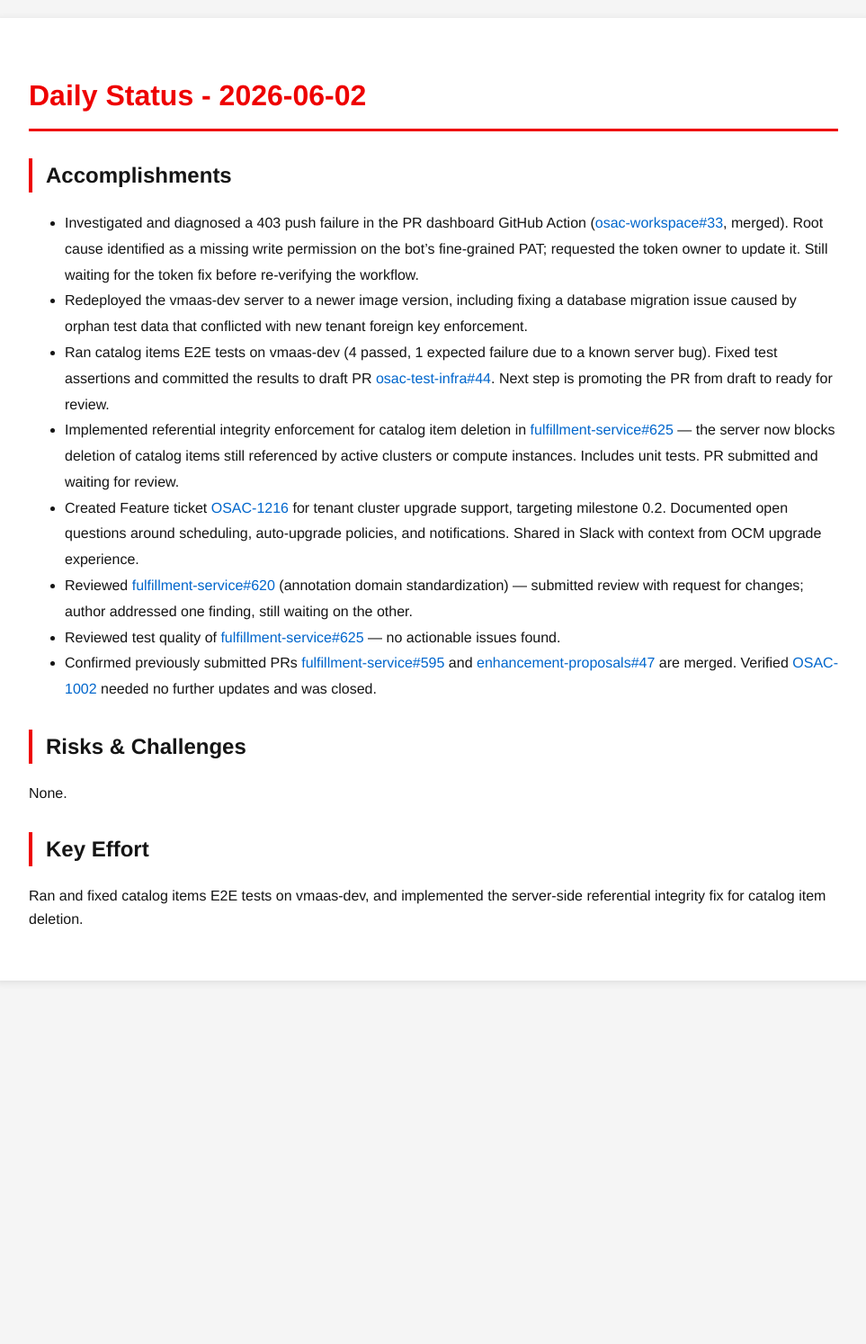
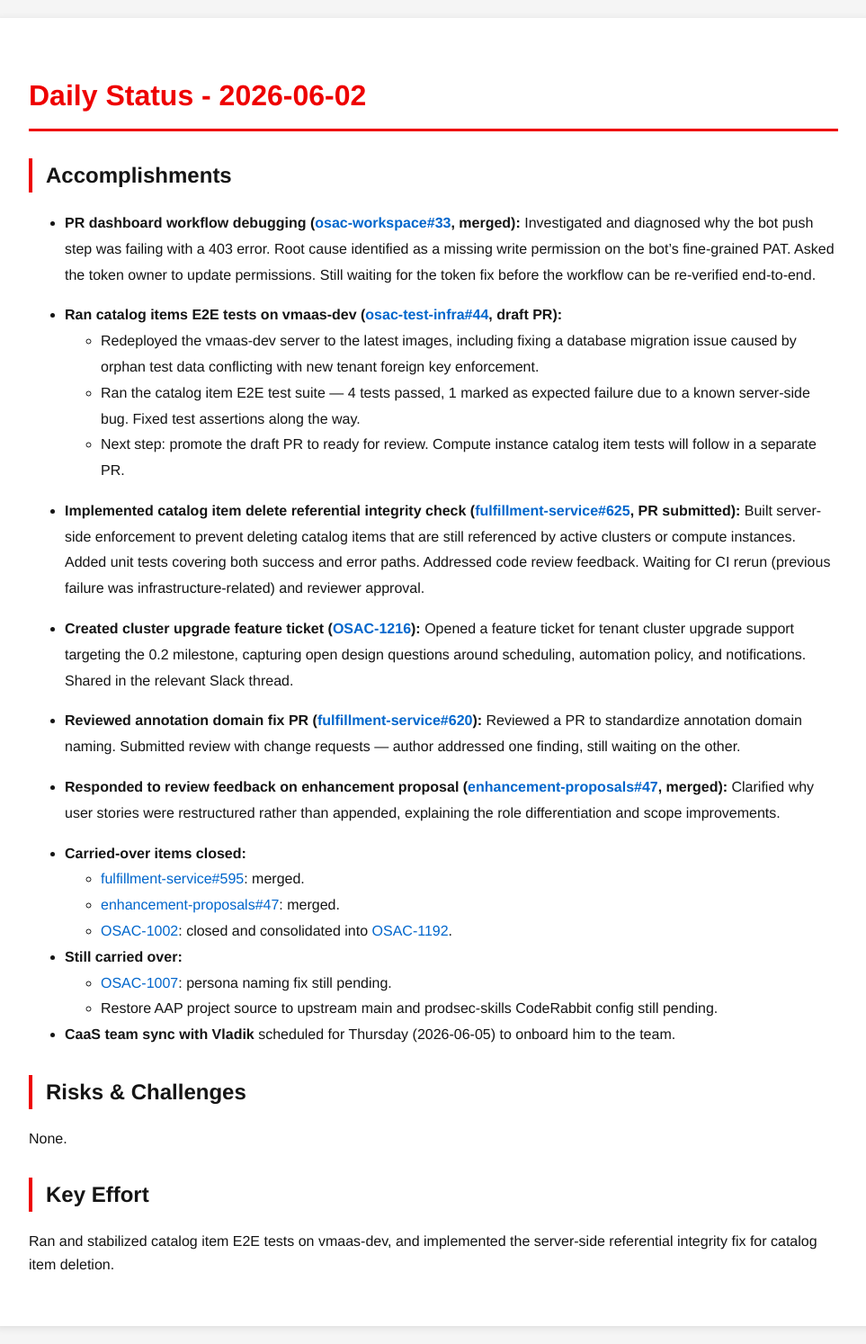
Before and after one commit to tzvatot/daily-status, a Jekyll site: the page built from 2026-06-02.md, in a window 1280 px wide. Shown: the whole page at 90% size, without its empty margins (158-1121 px from the left). Built offline with Jekyll 4.4.1, drawn with Linux system fonts in a browser that asks for light colours; before the commit the page ends 1110 px from its top, so only the background shows below that.

Commit message:
Daily status update - 2026-06-02

```diff
--- a/2026-06-02.md
+++ b/2026-06-02.md
@@ -7,17 +7,37 @@ date: 2026-06-02
 # Daily Status - 2026-06-02
 
 ## Accomplishments
-- Investigated and diagnosed a 403 push failure in the PR dashboard GitHub Action ([osac-workspace#33](https://github.com/osac-project/osac-workspace/pull/33), merged). Root cause identified as a missing write permission on the bot's fine-grained PAT; requested the token owner to update it. Still waiting for the token fix before re-verifying the workflow.
-- Redeployed the vmaas-dev server to a newer image version, including fixing a database migration issue caused by orphan test data that conflicted with new tenant foreign key enforcement.
-- Ran catalog items E2E tests on vmaas-dev (4 passed, 1 expected failure due to a known server bug). Fixed test assertions and committed the results to draft PR [osac-test-infra#44](https://github.com/osac-project/osac-test-infra/pull/44). Next step is promoting the PR from draft to ready for review.
-- Implemented referential integrity enforcement for catalog item deletion in [fulfillment-service#625](https://github.com/osac-project/fulfillment-service/pull/625) — the server now blocks deletion of catalog items still referenced by active clusters or compute instances. Includes unit tests. PR submitted and waiting for review.
-- Created Feature ticket [OSAC-1216](https://redhat.atlassian.net/browse/OSAC-1216) for tenant cluster upgrade support, targeting milestone 0.2. Documented open questions around scheduling, auto-upgrade policies, and notifications. Shared in Slack with context from OCM upgrade experience.
-- Reviewed [fulfillment-service#620](https://github.com/osac-project/fulfillment-service/pull/620) (annotation domain standardization) — submitted review with request for changes; author addressed one finding, still waiting on the other.
-- Reviewed test quality of [fulfillment-service#625](https://github.com/osac-project/fulfillment-service/pull/625) — no actionable issues found.
-- Confirmed previously submitted PRs [fulfillment-service#595](https://github.com/osac-project/fulfillment-service/pull/595) and [enhancement-proposals#47](https://github.com/osac-project/enhancement-proposals/pull/47) are merged. Verified [OSAC-1002](https://redhat.atlassian.net/browse/OSAC-1002) needed no further updates and was closed.
+
+- **PR dashboard workflow debugging ([osac-workspace#33](https://github.com/osac-project/osac-workspace/pull/33), merged):** Investigated and diagnosed why the bot push step was failing with a 403 error. Root cause identified as a missing write permission on the bot's fine-grained PAT. Asked the token owner to update permissions. Still waiting for the token fix before the workflow can be re-verified end-to-end.
+
+- **Ran catalog items E2E tests on vmaas-dev ([osac-test-infra#44](https://github.com/osac-project/osac-test-infra/pull/44), draft PR):**
+  - Redeployed the vmaas-dev server to the latest images, including fixing a database migration issue caused by orphan test data conflicting with new tenant foreign key enforcement.
+  - Ran the catalog item E2E test suite — 4 tests passed, 1 marked as expected failure due to a known server-side bug. Fixed test assertions along the way.
+  - Next step: promote the draft PR to ready for review. Compute instance catalog item tests will follow in a separate PR.
+
+- **Implemented catalog item delete referential integrity check ([fulfillment-service#625](https://github.com/osac-project/fulfillment-service/pull/625), PR submitted):** Built server-side enforcement to prevent deleting catalog items that are still referenced by active clusters or compute instances. Added unit tests covering both success and error paths. Addressed code review feedback. Waiting for CI rerun (previous failure was infrastructure-related) and reviewer approval.
+
+- **Created cluster upgrade feature ticket ([OSAC-1216](https://redhat.atlassian.net/browse/OSAC-1216)):** Opened a feature ticket for tenant cluster upgrade support targeting the 0.2 milestone, capturing open design questions around scheduling, automation policy, and notifications. Shared in the relevant Slack thread.
+
+- **Reviewed annotation domain fix PR ([fulfillment-service#620](https://github.com/osac-project/fulfillment-service/pull/620)):** Reviewed a PR to standardize annotation domain naming. Submitted review with change requests — author addressed one finding, still waiting on the other.
+
+- **Responded to review feedback on enhancement proposal ([enhancement-proposals#47](https://github.com/osac-project/enhancement-proposals/pull/47), merged):** Clarified why user stories were restructured rather than appended, explaining the role differentiation and scope improvements.
+
+- **Carried-over items closed:**
+  - [fulfillment-service#595](https://github.com/osac-project/fulfillment-service/pull/595): merged.
+  - [enhancement-proposals#47](https://github.com/osac-project/enhancement-proposals/pull/47): merged.
+  - [OSAC-1002](https://redhat.atlassian.net/browse/OSAC-1002): closed and consolidated into [OSAC-1192](https://redhat.atlassian.net/browse/OSAC-1192).
+
+- **Still carried over:**
+  - [OSAC-1007](https://redhat.atlassian.net/browse/OSAC-1007): persona naming fix still pending.
+  - Restore AAP project source to upstream main and prodsec-skills CodeRabbit config still pending.
+
+- **CaaS team sync with Vladik** scheduled for Thursday (2026-06-05) to onboard him to the team.
 
 ## Risks & Challenges
+
 None.
 
 ## Key Effort
-Ran and fixed catalog items E2E tests on vmaas-dev, and implemented the server-side referential integrity fix for catalog item deletion.
+
+Ran and stabilized catalog item E2E tests on vmaas-dev, and implemented the server-side referential integrity fix for catalog item deletion.
```
